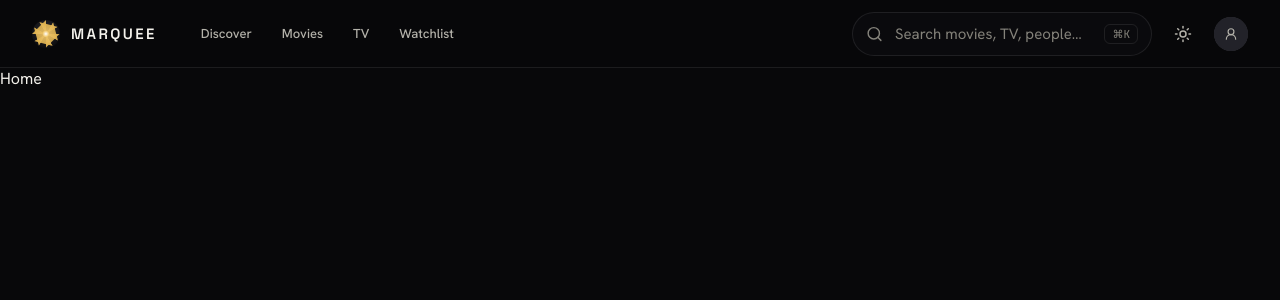
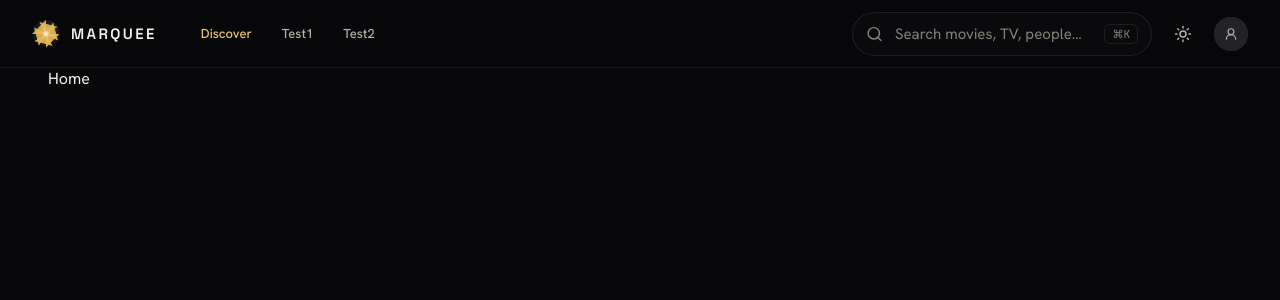
Before and after one commit to krawtschenko/marquee, a React (Vite) app: page / in a window 1280 px wide. Shown: the top 300 px of the page. Built offline with nearby package versions, Linux system fonts and the light colour scheme.

Commit message:
feat: add Redux Toolkit, RTK Query, and TMDB API setup

```diff
--- a/package.json
+++ b/package.json
@@ -29,11 +29,13 @@
     "@radix-ui/react-tabs": "^1.1.14",
     "@radix-ui/react-toast": "^1.2.16",
     "@radix-ui/react-toggle-group": "^1.1.12",
+    "@reduxjs/toolkit": "^2.12.0",
     "clsx": "^2.1.1",
     "lucide-react": "^1.17.0",
     "next-themes": "^0.4.6",
     "react": "^19.2.7",
     "react-dom": "^19.2.7",
+    "react-redux": "^9.3.0",
     "react-router-dom": "^7.17.0",
     "react-toastify": "^11.1.0"
   },
--- /dev/null
+++ b/src/api/base.api.ts
@@ -0,0 +1,14 @@
+import { createApi, fetchBaseQuery } from '@reduxjs/toolkit/query/react'
+
+export const baseApi = createApi({
+  reducerPath: 'api',
+  baseQuery: fetchBaseQuery({
+    baseUrl: import.meta.env.VITE_API_URL,
+    prepareHeaders: (headers) => {
+      headers.set('Authorization', `Bearer ${import.meta.env.VITE_TMDB_TOKEN}`)
+      headers.set('accept', 'application/json')
+      return headers
+    },
+  }),
+  endpoints: () => ({}),
+})
--- a/src/components/layout/header/header.tsx
+++ b/src/components/layout/header/header.tsx
@@ -2,9 +2,10 @@ import { type ComponentPropsWithoutRef } from 'react'
 
 import clsx from 'clsx'
 import { Moon, Sun } from 'lucide-react'
-import { Link } from 'react-router-dom'
+import { Link, NavLink } from 'react-router-dom'
 
 import { Avatar, IconButton, Logo, SearchInput } from '@/components/ui'
+import { paths } from '@/router'
 
 import s from './header.module.scss'
 
@@ -12,6 +13,12 @@ type Props = ComponentPropsWithoutRef<'header'> & {
   theme?: string
   setTheme: (theme: string) => void
 }
+
+const navItems = [
+  { to: paths.home, label: 'Discover' },
+  { to: 'test', label: 'Test1' },
+  { to: 'test2', label: 'Test2' },
+]
 
 export const Header = ({ className, theme, setTheme, ...rest }: Props) => {
   return (
@@ -22,10 +29,11 @@ export const Header = ({ className, theme, setTheme, ...rest }: Props) => {
       </Link>
 
       <nav className={s.nav}>
-        <Link to={'#'}>Discover</Link>
-        <Link to={'#'}>Movies</Link>
-        <Link to={'#'}>TV</Link>
-        <Link to={'#'}>Watchlist</Link>
+        {navItems.map(({ to, label }) => (
+          <NavLink key={to} to={to}>
+            {label}
+          </NavLink>
+        ))}
       </nav>
 
       <div className={s.spacer}></div>
--- a/src/layouts/root/root.tsx
+++ b/src/layouts/root/root.tsx
@@ -1,6 +1,7 @@
 import { useTheme } from 'next-themes'
 import { Outlet } from 'react-router-dom'
 
+import { Container } from '@/components/layout'
 import { Header } from '@/components/layout/header'
 
 export function RootLayout() {
@@ -10,7 +11,9 @@ export function RootLayout() {
     <>
       <Header theme={theme} setTheme={setTheme} />
       <main>
-        <Outlet />
+        <Container>
+          <Outlet />
+        </Container>
       </main>
     </>
   )
--- a/src/main.tsx
+++ b/src/main.tsx
@@ -5,13 +5,21 @@ import { StrictMode } from 'react'
 import { createRoot } from 'react-dom/client'
 
 import { ThemeProvider } from 'next-themes'
+import { Provider } from 'react-redux'
 
 import App from './App.tsx'
+import { store } from './store'
 
-createRoot(document.getElementById('root')!).render(
+const root = document.getElementById('root')
+
+if (!root) throw new Error('Root element not found')
+
+createRoot(root).render(
   <StrictMode>
-    <ThemeProvider attribute="data-theme" defaultTheme="dark" enableSystem={false}>
-      <App />
-    </ThemeProvider>
+    <Provider store={store}>
+      <ThemeProvider defaultTheme="dark" enableSystem={false}>
+        <App />
+      </ThemeProvider>
+    </Provider>
   </StrictMode>,
 )
--- /dev/null
+++ b/src/store/index.ts
@@ -0,0 +1 @@
+export * from './store'
--- /dev/null
+++ b/src/store/store.ts
@@ -0,0 +1,21 @@
+import { configureStore } from '@reduxjs/toolkit'
+import { setupListeners } from '@reduxjs/toolkit/query'
+import { useDispatch, useSelector } from 'react-redux'
+
+import { baseApi } from '@/api/base.api'
+
+export const store = configureStore({
+  reducer: {
+    [baseApi.reducerPath]: baseApi.reducer,
+  },
+  middleware: (getDefaultMiddleware) =>
+    getDefaultMiddleware().concat(baseApi.middleware),
+})
+
+setupListeners(store.dispatch)
+
+export type RootState = ReturnType<typeof store.getState>
+export type AppDispatch = typeof store.dispatch
+
+export const useAppDispatch = useDispatch.withTypes<AppDispatch>()
+export const useAppSelector = useSelector.withTypes<RootState>()
```
Also changed, not shown: 2 other files (tests, documents, lock files or other folders).
